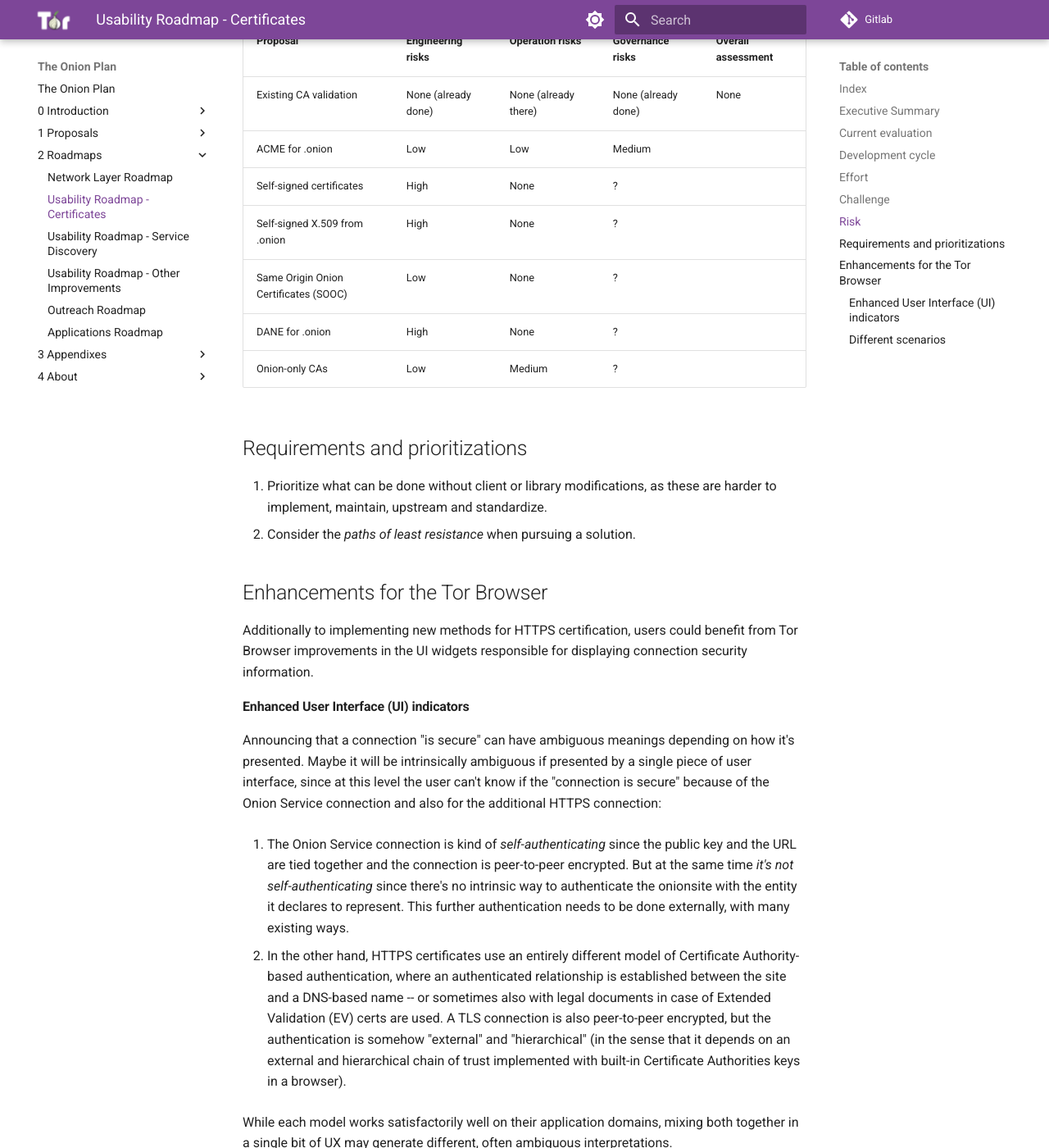
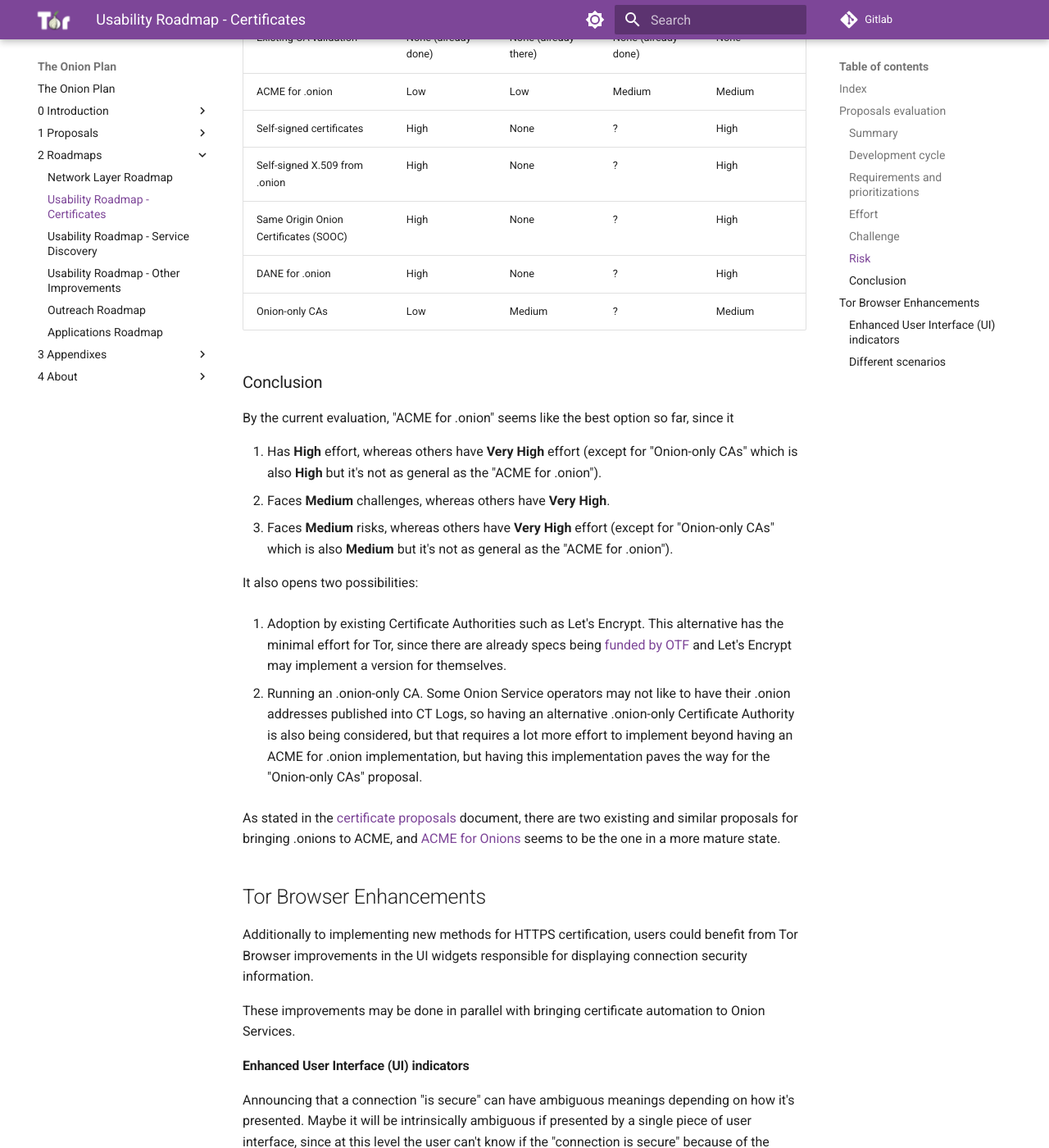
Before and after one commit to offsoc/onionplan, an MkDocs documentation site: the page built from docs/2 - Roadmaps/02 - Roadmap: Usability Proposal - Certificates.md, in a window 1280 px wide and 1400 px high, scrolled down 3248 px. Shown: the whole window at 82% size. Built offline with MkDocs 1.6.1 and Material for MkDocs 9.7.7, drawn with Linux system fonts in a browser that asks for light colours; some of the changed text lies outside the part shown.

Commit message:
Fix: roadmaps: certificates: evaluation conclusions

```diff
--- a/docs/2 - Roadmaps/02 - Roadmap: Usability Proposal - Certificates.md
+++ b/docs/2 - Roadmaps/02 - Roadmap: Usability Proposal - Certificates.md
@@ -7,7 +7,9 @@
 
 [TOC]
 
-## Executive Summary
+## Proposals evaluation
+
+### Summary
 
 1. All existing [certificate proposals][] are non-conflicting!
 2. That means they could be pursued in parallel, so there's no block in here
@@ -57,59 +41,99 @@ Level requirement:
   need engineering and governance work.
 * Proposals that are only engineered may remain in a prototype stage.
 
-## Effort
+### Requirements and prioritizations
+
+1. Prioritize what can be done without client or library modifications, as
+   these are harder to implement, maintain, upstream and standardize.
+2. Minimize effort, challenges and risks.
+3. Consider the _paths of least resistance_ when analyzing a solution.
+
+Overall assessment criteria: the highest value on each stage (engineering,
+operation and governance).
+
+### Effort
 
 Effort estimates the amount of work involved for each level.
 
 Proposal                              | Engineering effort       | Operation effort        | Governance effort       | Overall assessment
 --------------------------------------|--------------------------|-------------------------|-------------------------|--------------------
 Existing CA validation                | None (already done)      | None (already there)    | None (already done)     | None
-ACME for .onion                       | High                     | Medium                  | High                    |
-Self-signed certificates              | Very High                | None                    | Very High               |
-Self-signed X.509 from .onion         | Very High                | None                    | Very High               |
-Same Origin Onion Certificates (SOOC) | High                     | None                    | Very High               |
-DANE for .onion                       | High                     | None                    | Very High               |
-Onion-only CAs                        | Low                      | High                    | High                    |
+ACME for .onion                       | High                     | Medium                  | High                    | High
+Self-signed certificates              | Very High                | None                    | Very High               | Very High
+Self-signed X.509 from .onion         | Very High                | None                    | Very High               | Very High
+Same Origin Onion Certificates (SOOC) | High                     | None                    | Very High               | Very High
+DANE for .onion                       | High                     | None                    | Very High               | Very High
+Onion-only CAs                        | Low                      | High                    | High                    | High
 
-## Challenge
+### Challenge
 
 Estimate the difficulty in solving open questions while implementing a given proposal.
 
 Proposal                              | Engineering challenge    | Operation challenge     | Governance challenge    | Overall assessment
 --------------------------------------|--------------------------|-------------------------|-------------------------|--------------------
 Existing CA validation                | None (already done)      | None (already there)    | None (already done)     | None
-ACME for .onion                       | Low                      | Low                     | Medium (adoption)       |
-Self-signed certificates              | High                     | None                    | High                    |
-Self-signed X.509 from .onion         | High                     | None                    | High                    |
-Same Origin Onion Certificates (SOOC) | Low                      | None                    | High                    |
-DANE for .onion                       | Low                      | None                    | High                    |
-Onion-only CAs                        | High                     | High                    | High                    |
+ACME for .onion                       | Low                      | Low                     | Medium (adoption by CAs)| Medium
+Self-signed certificates              | High                     | None                    | High                    | High
+Self-signed X.509 from .onion         | High                     | None                    | High                    | High
+Same Origin Onion Certificates (SOOC) | Low                      | None                    | High                    | High
+DANE for .onion                       | Low                      | None                    | High                    | High
+Onion-only CAs                        | High                     | High                    | High                    | High
 
-## Risk
+### Risk
 
 Estimates the risk involved in the proposal not be successfully implemented in a given level.
 
 Proposal                              | Engineering risks        | Operation risks         | Governance risks        | Overall assessment
 --------------------------------------|--------------------------|-------------------------|-------------------------|--------------------
 Existing CA validation                | None (already done)      | None (already there)    | None (already done)     | None
-ACME for .onion                       | Low                      | Low                     | Medium                  |
-Self-signed certificates              | High                     | None                    | ?                       |
-Self-signed X.509 from .onion         | High                     | None                    | ?                       |
-Same Origin Onion Certificates (SOOC) | Low                      | None                    | ?                       |
-DANE for .onion                       | High                     | None                    | ?                       |
-Onion-only CAs                        | Low                      | Medium                  | ?                       |
+ACME for .onion                       | Low                      | Low                     | Medium                  | Medium
+Self-signed certificates              | High                     | None                    | ?                       | High
+Self-signed X.509 from .onion         | High                     | None                    | ?                       | High
+Same Origin Onion Certificates (SOOC) | High                     | None                    | ?                       | High
+DANE for .onion                       | High                     | None                    | ?                       | High
+Onion-only CAs                        | Low                      | Medium                  | ?                       | Medium
 
-## Requirements and prioritizations
+### Conclusion
 
-1. Prioritize what can be done without client or library modifications, as
-   these are harder to implement, maintain, upstream and standardize.
-2. Consider the _paths of least resistance_ when pursuing a solution.
+By the current evaluation, "ACME for .onion" seems like the best option so
+far, since it
 
-## Enhancements for the Tor Browser
+1. Has **High** effort, whereas others have **Very High** effort (except for
+   "Onion-only CAs" which is also **High** but it's not as general as the "ACME
+   for .onion").
+2. Faces **Medium** challenges, whereas others have **Very High**.
+2. Faces **Medium** risks, whereas others have **Very High** effort
+   (except for "Onion-only CAs" which is also **Medium** but it's not as
+   general as the "ACME for .onion").
+
+It also opens two possibilities:
+
+1. Adoption by existing Certificate Authorities such as Let's Encrypt.  This
+   alternative has the minimal effort for Tor, since there are already specs
+   being [funded by OTF][] and Let's Encrypt may implement a version for
+   themselves.
+
+2. Running an .onion-only CA. Some Onion Service operators may not like to have
+   their .onion addresses published into CT Logs, so having an alternative
+   .onion-only Certificate Authority is also being considered, but that requires a
+   lot more effort to implement beyond having an ACME for .onion implementation,
+   but having this implementation paves the way for the "Onion-only CAs" proposal.
+
+As stated in the [certificate proposals][] document, there are two existing and
+similar proposals for bringing .onions to ACME, and [ACME for Onions][]
+seems to be the one in a more mature state.
+
+[ACME for Onions]: https://acmeforonions.org
+[funded by OTF]: https://www.opentech.fund/internet-freedom-news/april-2023/#acme
+
+## Tor Browser Enhancements
 
 Additionally to implementing new methods for HTTPS certification, users could
 benefit from Tor Browser improvements in the UI widgets responsible for
 displaying connection security information.
+
+These improvements may be done in parallel with bringing certificate automation
+to Onion Services.
 
 #### Enhanced User Interface (UI) indicators
 
```
Also changed, not shown: other parts of docs/2 - Roadmaps/02 - Roadmap: Usability Proposal - Certificates.md (+2 -20 lines), docs/1 - Proposals/Usability/Certification.md (+2 -2 lines).
